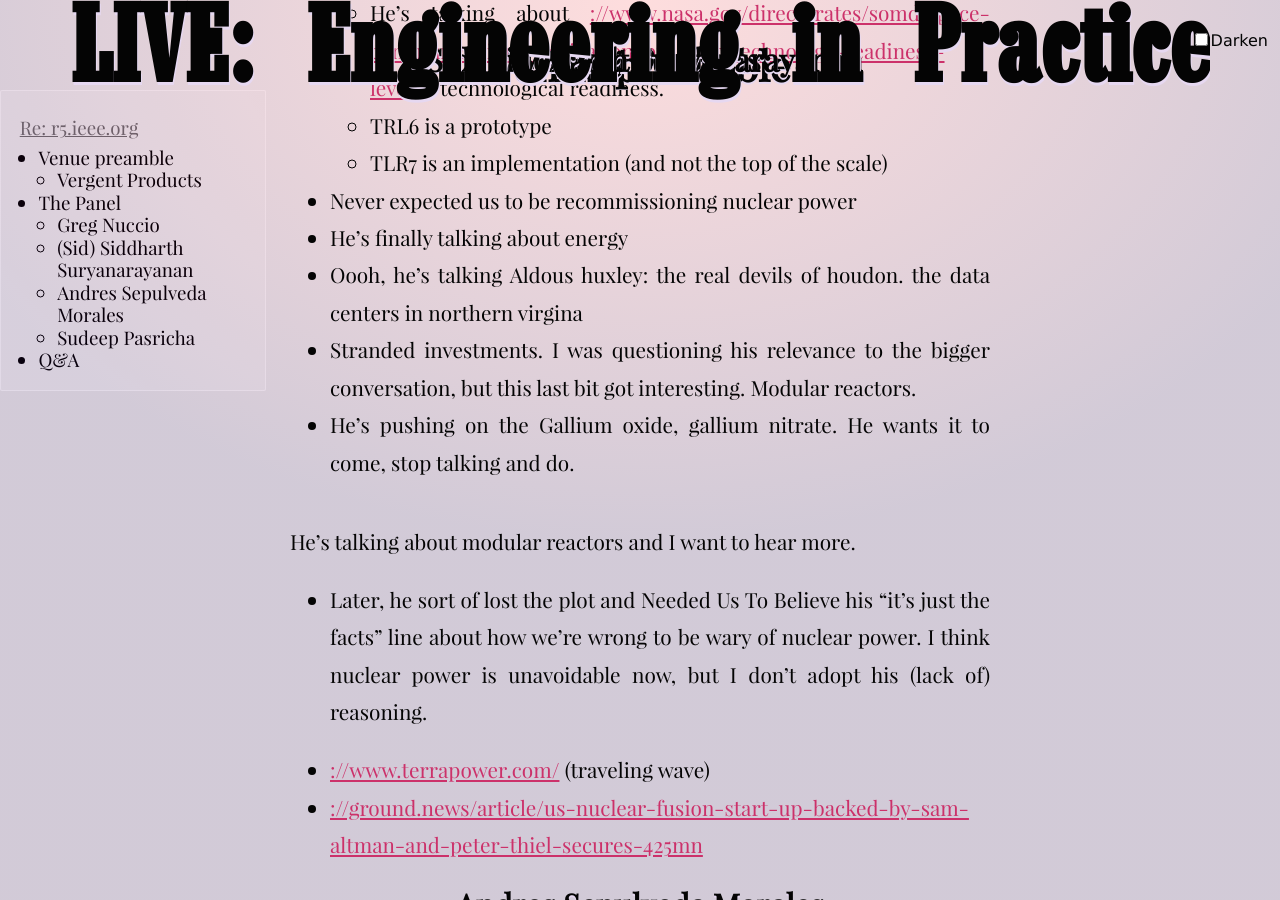
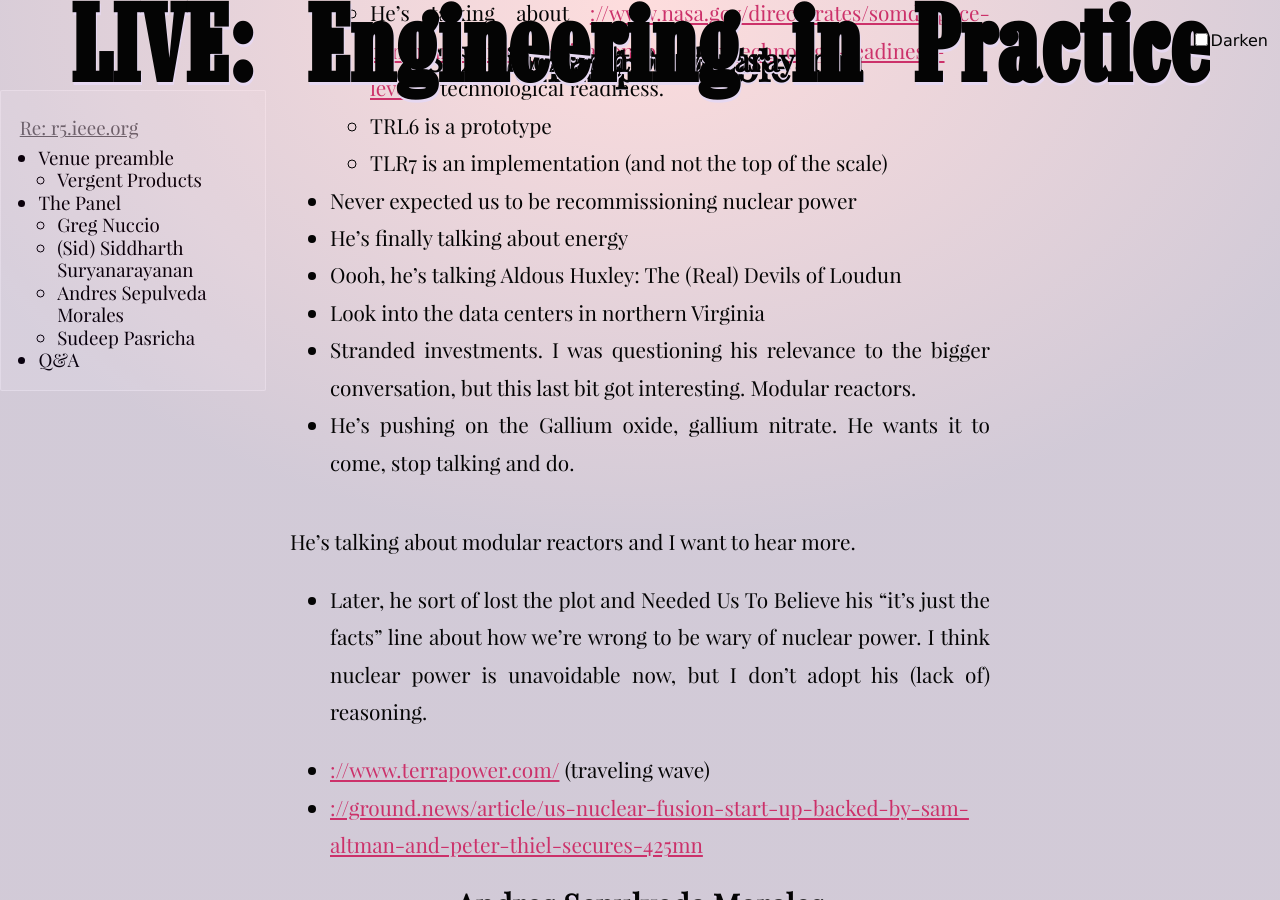
Before and after one commit to tiliv/antibody, a Jekyll site: the page built from docs/journal/autumn-ryan-Engineering-in-Practice/index.md, in a window 1280 px wide and 900 px high, scrolled down 3008 px. Built offline with Jekyll 4.4.1, drawn with Linux system fonts in a browser that asks for light colours.

Commit message:
Fix typos

```diff
--- a/docs/journal/autumn-ryan-Engineering-in-Practice/index.md
+++ b/docs/journal/autumn-ryan-Engineering-in-Practice/index.md
@@ -68,7 +68,8 @@ I will not show their job titles, because that information is available at the R
   - TLR7 is an implementation (and not the top of the scale)
 - Never expected us to be recommissioning nuclear power
 - He's finally talking about energy
-- Oooh, he's talking Aldous huxley: the real devils of houdon. the data centers in northern virgina
+- Oooh, he's talking Aldous Huxley: The (Real) Devils of Loudun
+- Look into the data centers in northern Virginia
 - Stranded investments. I was questioning his relevance to the bigger conversation, but this last bit got interesting. Modular reactors.
 - He's pushing on the Gallium oxide, gallium nitrate. He wants it to come, stop talking and do.
 
```
